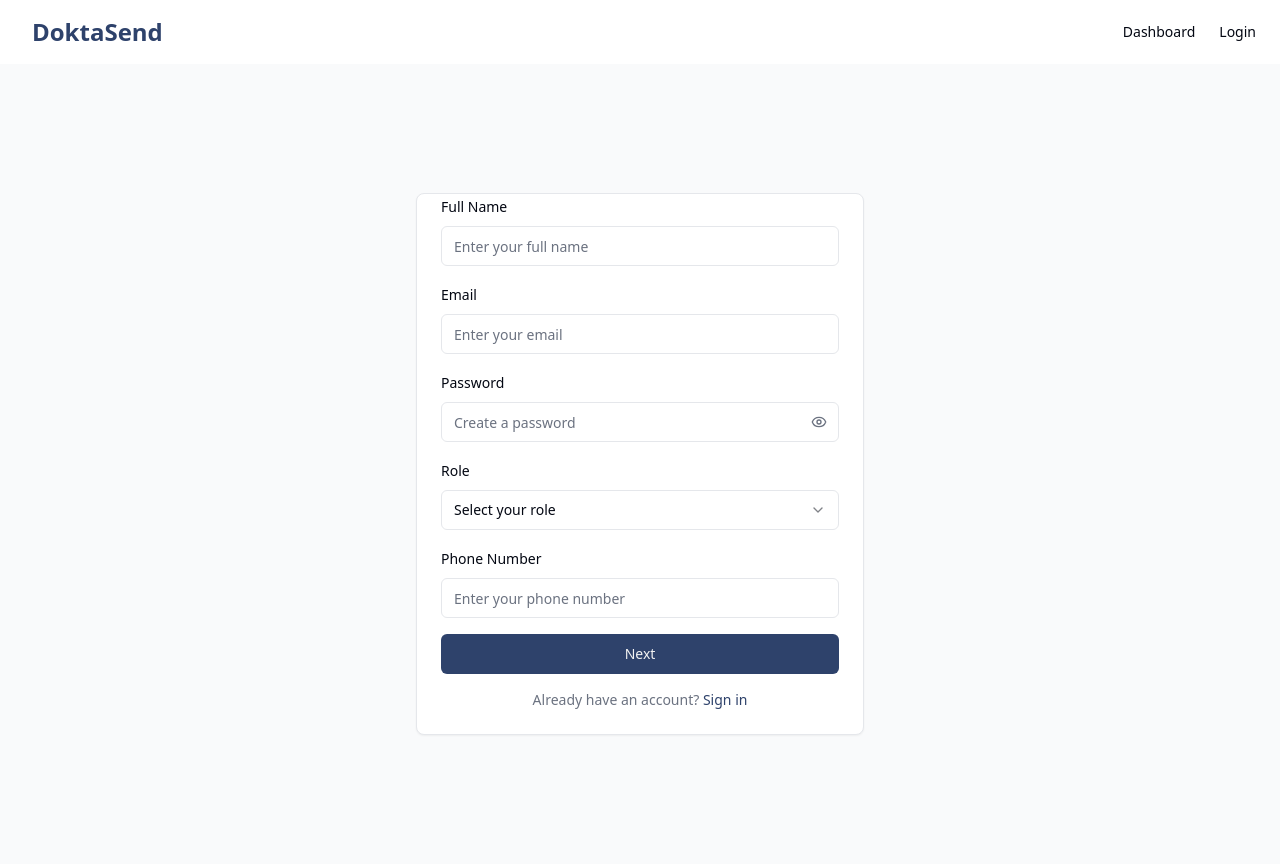
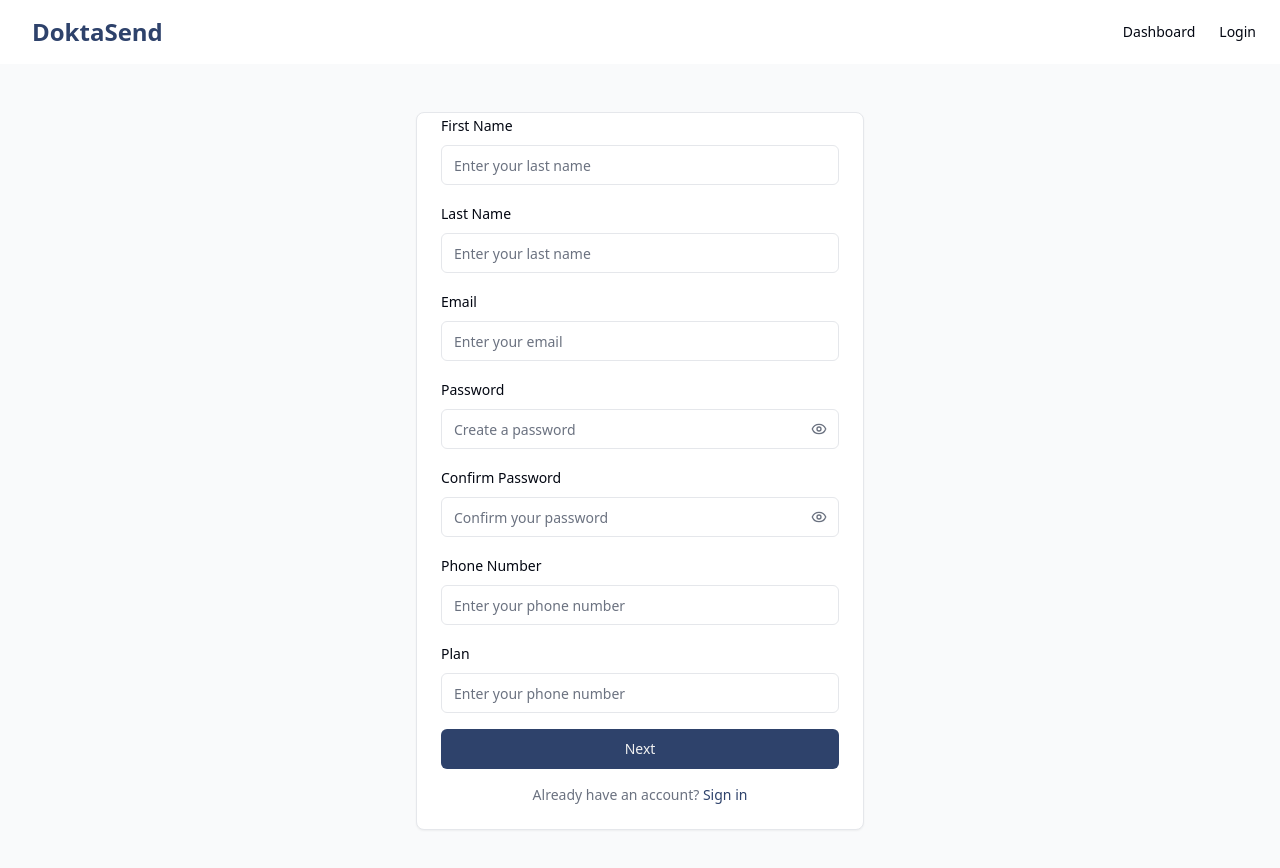
Before and after one commit to Dokta-Team/doktasend-app, a Next.js app: page /CreateUser in a window 1280 px wide. Shown: the top 868 px of the page. Built offline with nearby package versions, Linux system fonts and the light colour scheme; no server answers.

Commit message:
Updated dashboard

```diff
--- a/src/app/(components)/UserForm.jsx
+++ b/src/app/(components)/UserForm.jsx
@@ -23,11 +23,13 @@ const RegisterPage = () => {
   const [verificationToken, setVerificationToken] = useState("");
   const [tokenVerified, setTokenVerified] = useState(false);
   const [formData, setFormData] = useState({
-    name: "",
+    fname: "",
+    lname: "",
     email: "",
     password: "",
-    role: "",
+    cpassword: "",
     phone: "",
+    plan: "",
   });
 
   const handleChange = (e) => {
@@ -104,13 +106,26 @@ const RegisterPage = () => {
             {currentStep === 1 && (
               <div className="space-y-4">
                 <div className="space-y-2">
-                  <label htmlFor="name" className="text-sm font-medium">
-                    Full Name
+                  <label htmlFor="fname" className="text-sm font-medium">
+                    First Name
                   </label>
                   <Input
-                    id="name"
-                    placeholder="Enter your full name"
-                    value={formData.name}
+                    id="fname"
+                    placeholder="Enter your last name"
+                    value={formData.fname}
+                    onChange={handleChange}
+                    required
+                  />
+                </div>
+
+                <div className="space-y-2">
+                  <label htmlFor="lname" className="text-sm font-medium">
+                    Last Name
+                  </label>
+                  <Input
+                    id="lname"
+                    placeholder="Enter your last name"
+                    value={formData.lname}
                     onChange={handleChange}
                     required
                   />
@@ -158,26 +173,30 @@ const RegisterPage = () => {
                 </div>
 
                 <div className="space-y-2">
-                  <label htmlFor="role" className="text-sm font-medium">
-                    Role
+                  <label htmlFor="cpassword" className="text-sm font-medium">
+                    Confirm Password
                   </label>
-                  <Select
-                    value={formData.role}
-                    onValueChange={(value) =>
-                      setFormData({ ...formData, role: value })
-                    }
-                  >
-                    <SelectTrigger>
-                      <SelectValue placeholder="Select your role" />
-                    </SelectTrigger>
-                    <SelectContent>
-                      <SelectItem value="sponsor">Sponsor</SelectItem>
-                      <SelectItem value="agent">Agent</SelectItem>
-                      <SelectItem value="medical">
-                        Medical Professional
-                      </SelectItem>
-                    </SelectContent>
-                  </Select>
+                  <div className="relative">
+                    <Input
+                      id="cpassword"
+                      type={showPassword ? "text" : "password"}
+                      placeholder="Confirm your password"
+                      value={formData.cpassword}
+                      onChange={handleChange}
+                      required
+                    />
+                    <button
+                      type="button"
+                      onClick={() => setShowPassword(!showPassword)}
+                      className="absolute right-3 top-1/2 -translate-y-1/2"
+                    >
+                      {showPassword ? (
+                        <EyeOff className="h-4 w-4 text-gray-500" />
+                      ) : (
+                        <Eye className="h-4 w-4 text-gray-500" />
+                      )}
+                    </button>
+                  </div>
                 </div>
 
                 <div className="space-y-2">
@@ -195,6 +214,23 @@ const RegisterPage = () => {
                     required
                   />
                 </div>
+
+                <div className="space-y-2">
+                  <label htmlFor="plan" className="text-sm font-medium">
+                    Plan
+                  </label>
+                  <Input
+                    id="plan"
+                    type="tel"
+                    placeholder="Enter your phone number"
+                    value={formData.plan}
+                    onChange={(e) =>
+                      setFormData({ ...formData, phone: e.target.value })
+                    }
+                    required
+                  />
+                </div>
+
                 <Button type="submit" className="w-full" disabled={loading}>
                   {loading ? "Sending Token..." : "Next"}
                 </Button>
--- a/src/app/(models)/User.js
+++ b/src/app/(models)/User.js
@@ -1,12 +1,10 @@
-import mongoose, {Schema} from "mongoose";
+import mongoose, { Schema } from "mongoose";
 
-mongoose.connect(process.env.MONGODB_URI)
-mongoose.Promise=global.Promise
+mongoose.connect(process.env.MONGODB_URI);
+mongoose.Promise = global.Promise;
 const userRoles = {
-    SPONSOR: 'sponsor',
-    AGENT: 'agent',
-    MEDICAL: 'medical',
-    ADMIN: 'admin',
+  SPONSOR: "sponsor",
+  ADMIN: "admin",
 };
 
 const UserSchema = new mongoose.Schema(
@@ -20,19 +18,17 @@ const userRoles = {
       type: String,
       required: true,
     },
-      name: {
+    fname: {
       type: String,
       required: true,
     },
-      role: {
+    lname: {
       type: String,
       required: true,
-        validate: {
-          validator: function (value) {
-            return Object.values(userRoles).includes(value);
     },
-          message: 'Invalid role',
-        },
+    plan: {
+      type: String,
+      required: true,
     },
     phone: String,
   },
@@ -41,5 +37,5 @@ const userRoles = {
   }
 );
 
-const User= mongoose.models.User || mongoose.model("User",UserSchema)
+const User = mongoose.models.User || mongoose.model("User", UserSchema);
 export default User;
```
Lines whose indentation alone changed are shown as unchanged.
